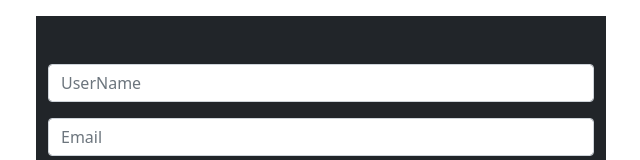
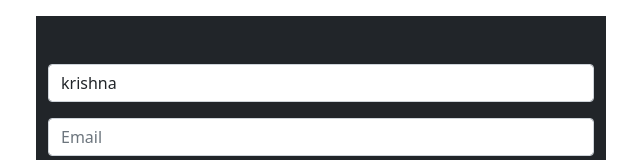
Before and after one commit to SourabhSharma-chicmic/Formik, a React (Create React App) app: page / in a window 1280 px wide. Shown: the top 160 px of the page, without its empty margins (129-769 px from the left). Built offline with nearby package versions, Linux system fonts and the light colour scheme.

Commit message:
formik updation
added inital state, subithandler in form , and on subit method in formik object

```diff
--- a/src/Components/Atoms/Input.js
+++ b/src/Components/Atoms/Input.js
@@ -5,6 +5,7 @@ const Input = (props) => {
       required={props.required}
       name={props.name}
       value={props.value}
+      onChange={props.onChange}
       placeholder={props.placeholder}
     />
   );
--- a/src/Components/RegistrationForm.js
+++ b/src/Components/RegistrationForm.js
@@ -4,20 +4,37 @@ import { Yup as yup } from "yup";
 import Input from "./Atoms/Input";
 
 const RegistrationForm = () => {
+
+    const formik = useFormik({
+        initialValues :{
+            userName :'krishna',
+            channel :''
+        } ,
+
+        onSubmit :(values) =>{
+            console.log(values)
+        }
+    })
+
+
   return (
     <>
       <div className="row align-content-end ">
         <div className="col-md-6 offset-1 bg-dark mt-3">
-          <form>
+          <form onSubmit={formik.handleSubmit}>
             <Input
               className="form-control mt-5"
               placeholder="UserName"
               name="userName"
+                onChange={formik.handleChange}
+                value={formik.values.userName}
             />
             <Input
               className="form-control mb-5 mt-3 "
               placeholder="Email"
-              name="userName"
+              name="channel"
+              onChange={formik.handleChange}
+              value={formik.values.channel}
             />
 
             <Button type='submit' className="btn btn-danger btn-lg mb-5">Submit</Button>
```
